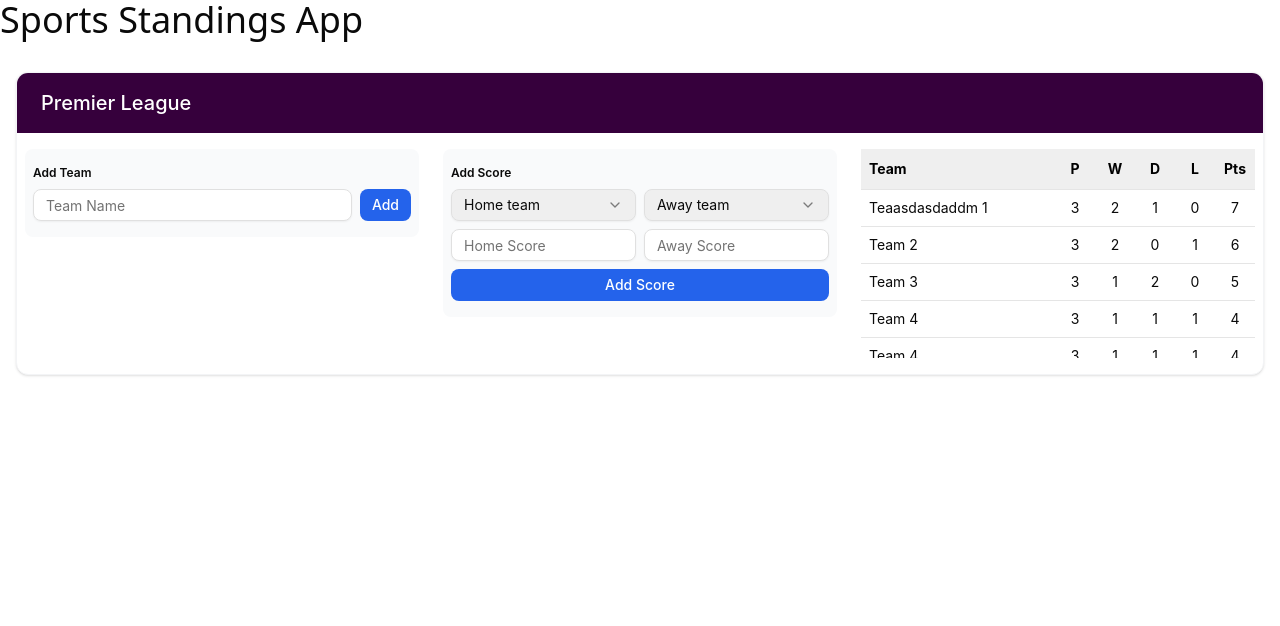
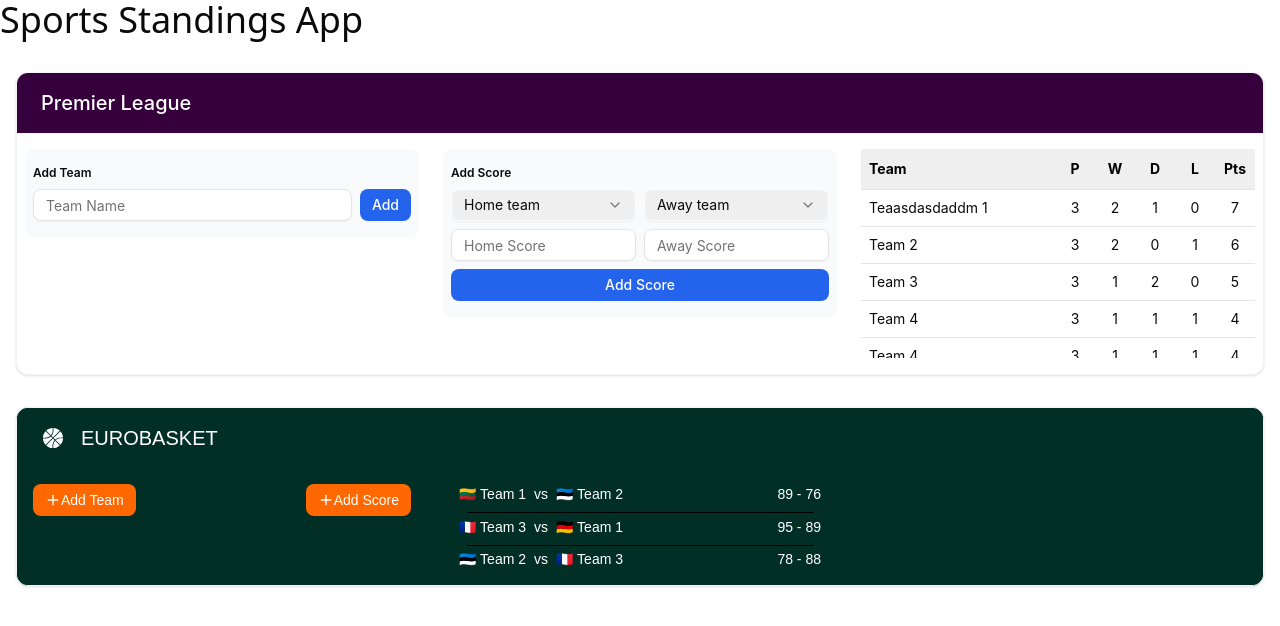
Before and after one commit to ImantasPrecas/sports-standings-app, a React (Vite) app: page / in a window 1280 px wide. Shown: the top 626 px of the page. Built offline with nearby package versions, Linux system fonts and the light colour scheme.

Commit message:
feat: add Eurobasket component with Add buttons, hodden inputs, and played matches list.

```diff
--- a/src/App.tsx
+++ b/src/App.tsx
@@ -1,3 +1,4 @@
+import { EurobasketComponent } from './components/EurobasketComponent'
 import { PremierLeagueComponent } from './components/PremierLeagueComponent'
 
 function App() {
@@ -8,6 +9,7 @@
           <h1 className='text-4xl'>Sports Standings App</h1>
         </header>
         <PremierLeagueComponent />
+        <EurobasketComponent />
       </main>
     </>
   )
--- /dev/null
+++ b/src/components/EurobasketComponent.tsx
@@ -0,0 +1,164 @@
+import { Plus } from 'lucide-react'
+import { Button } from './ui/Button'
+import { Card } from './ui/Card'
+import { CardHeader } from './ui/CardHeader'
+import { CardTitle } from './ui/CardTitle'
+import { SectionWrapper } from './ui/SectionWrapper'
+import { Input } from './ui/Input'
+import { SelectEntity } from './ui/SelectEntity'
+
+const teams = [
+  { name: 'Team 1', value: 'team1' },
+  { name: 'Team 2', value: 'team2' },
+  { name: 'Team 3', value: 'team3' },
+]
+
+const playedMatches = [
+  { homeTeam: '🇱🇹 Team 1', awayTeam: '🇪🇪 Team 2', homeScore: 89, awayScore: 76 },
+  { homeTeam: '🇫🇷 Team 3', awayTeam: '🇩🇪 Team 1', homeScore: 95, awayScore: 89 },
+  { homeTeam: '🇪🇪 Team 2', awayTeam: '🇫🇷 Team 3', homeScore: 78, awayScore: 88 },
+]
+
+// const tableData = {
+//   tableHeader: [
+//     { title: 'Team', key: 'team' },
+//     { title: 'P', key: 'played' },
+//     { title: 'W', key: 'won' },
+//     { title: 'D', key: 'drawn' },
+//     { title: 'L', key: 'lost' },
+//     { title: 'Pts', key: 'points' },
+//   ],
+//   standings: [
+//     { name: 'Teaasdasdaddm 1', played: 3, won: 2, drawn: 1, lost: 0, points: 7 },
+//     { name: 'Team 2', played: 3, won: 2, drawn: 0, lost: 1, points: 6 },
+//     { name: 'Team 3', played: 3, won: 1, drawn: 2, lost: 0, points: 5 },
+//     { name: 'Team 4', played: 3, won: 1, drawn: 1, lost: 1, points: 4 },
+//     { name: 'Team 4', played: 3, won: 1, drawn: 1, lost: 1, points: 4 },
+//     { name: 'Team 4', played: 3, won: 1, drawn: 1, lost: 1, points: 4 },
+//     { name: 'Team 4', played: 3, won: 1, drawn: 1, lost: 1, points: 4 },
+//     { name: 'Team 4', played: 3, won: 1, drawn: 1, lost: 1, points: 4 },
+//     { name: 'Team 4', played: 3, won: 1, drawn: 1, lost: 1, points: 4 },
+//     { name: 'Team 4', played: 3, won: 1, drawn: 1, lost: 1, points: 4 },
+//   ],
+// }
+
+export const EurobasketComponent = () => {
+  return (
+    <SectionWrapper className='theme-design-2'>
+      <Card className='bg-secondary'>
+        {/* Header */}
+        <CardHeader className='bg-secondary h-full'>
+          <CardTitle className='flex align-center text-primary gap-4'>
+            <img
+              src='/src/assets/basketball-ball.svg'
+              alt='Basketball'
+              className='h-6 my-auto inline-block filter brightness-0 invert'
+            />
+            <p>EUROBASKET</p>
+          </CardTitle>
+        </CardHeader>
+        <div className='grid lg:grid-cols-6 gap-2 bg-secondary'>
+          {/* ADD Buttons */}
+          <div className='col-span-2 mx-2'>
+            <div className='w-full rounded-md px-2'>
+              <div className='flex justify-between gap-2'>
+                <Button variant='secondary' size='sm' className='w-auto'>
+                  <Plus size={16} /> Add Team
+                </Button>
+                <Button variant='secondary' size='sm' className='w-auto'>
+                  <Plus size={16} /> Add Score
+                </Button>
+              </div>
+            </div>
+          </div>
+          {/* HIDDEN ADD TEAM INPUTS */}
+
+          <div className='col-span-2 mx-6 hidden'>
+            <div
+              className='w-full rounded-md
+             px-2 py-4'
+            >
+              <div className='flex gap-2'>
+                <Input id='team-name' inputSize='sm' placeholder='Team Name' />
+                <Button variant='secondary' size='sm' className='w-auto'>
+                  Add
+                </Button>
+              </div>
+            </div>
+          </div>
+
+          {/* HIDDEN ADD SCORE INPUTS */}
+          <div className='col-span-2 mx-6 mb-4 hidden'>
+            <div className='flex flex-col w-full gap-2 rounded-md  bg-secondary px-2 py-4'>
+              <div className='flex flex-col gap-2'>
+                {/* SELECT TEAM */}
+                <div className='flex gap-2'>
+                  {/* HOME TEAM */}
+                  <div className='w-full'>
+                    <SelectEntity size='sm' placeholder='Home team' options={teams} />
+                  </div>
+
+                  {/* AWAY TEAM */}
+                  <div className='w-full'>
+                    <SelectEntity size='sm' placeholder='Away team' options={teams} />
+                  </div>
+                </div>
+
+                {/* ENTER SCORE */}
+
+                <div>
+                  {/* HOME TEAM */}
+                  <div className='flex gap-2'>
+                    <div className='w-full'>
+                      <Input
+                        inputSize='sm'
+                        className='placeholder:text-sm'
+                        placeholder='Home Score'
+                      />
+                    </div>
+
+                    {/* AWAY TEAM */}
+                    <div className='w-full'>
+                      <Input
+                        inputSize='sm'
+                        className='placeholder:text-sm'
+                        placeholder='Away Score'
+                      />
+                    </div>
+                  </div>
+                </div>
+              </div>
+              <div className='w-full'>
+                <Button variant='secondary' size='sm'>
+                  Add Score
+                </Button>
+              </div>
+            </div>
+          </div>
+          {/* PLAYED MATCHES */}
+          <div className='col-span-2 mx-6 mb-4 mt-4 lg:mt-0'>
+            <div className='flex flex-col text-primary'>
+              {/* Map through played matches data */}
+                <ul className="flex flex-col">
+                {playedMatches.map((match, index, array) => (
+                  <div key={index} className='space-y-2'>
+                  <li className='flex justify-between bg-secondary rounded-md'>
+                    <p className='flex gap-2 text-sm'>
+                    <span>{match.homeTeam}</span> vs <span>{match.awayTeam}</span>
+                    </p>
+                    <p className='text-sm'>{match.homeScore} - {match.awayScore}</p>
+                  </li>
+                  {index < array.length - 1 && (
+                    <div className="h-[0.5px] bg-primary-foreground dark:bg-gray-700 mb-1 mx-2" />
+                  )}
+                  </div>
+                ))}
+                </ul>
+            </div>
+          </div>
+          {/* SCORE TABLE */}
+        </div>
+      </Card>
+    </SectionWrapper>
+  )
+}
--- a/src/components/PremierLeagueComponent.tsx
+++ b/src/components/PremierLeagueComponent.tsx
@@ -38,10 +38,10 @@
 
 export const PremierLeagueComponent = () => {
   return (
-    <SectionWrapper className='theme-design1'>
+    <SectionWrapper className='theme-design-1'>
       <Card>
-        <CardHeader className='bg-primary h-full'>
-          <CardTitle className='text-background'>Premier League</CardTitle>
+        <CardHeader className='bg-secondary h-full'>
+          <CardTitle className='text-primary'>Premier League</CardTitle>
         </CardHeader>
         <div className='grid lg:grid-cols-6 gap-2 md:flex-row'>
           {/* Add team section */}
--- a/src/components/ui/Button.tsx
+++ b/src/components/ui/Button.tsx
@@ -7,7 +7,7 @@
     variants: {
       variant: {
         default: 'bg-primary text-primary-foreground hover:bg-primary/90',
-        secondary: 'bg-secondary text-background hover:bg-secondary/90',
+        secondary: 'bg-tertiary text-primary hover:bg-secondary/90',
       },
       size: {
         default: 'h-10 px-4',
--- a/src/components/ui/Input.tsx
+++ b/src/components/ui/Input.tsx
@@ -2,7 +2,7 @@
 import { cva, type VariantProps } from 'class-variance-authority'
 
 const inputVariants = cva(
-  'placeholder:text-muted-foreground border-input flex w-full min-w-0 rounded-md border bg-background py-1 text-base shadow-xs outline-none disabled:pointer-events-none disabled:cursor-not-allowed disabled:opacity-50 md:text-sm',
+  'placeholder:text-muted-foreground text-foreground border-border flex w-full min-w-0 rounded-md  border bg-input py-1 text-base shadow-xs outline-none disabled:pointer-events-none disabled:cursor-not-allowed disabled:opacity-50 md:text-sm',
   {
     variants: {
       inputSize: {
--- a/src/style.css
+++ b/src/style.css
@@ -14,8 +14,12 @@
 }
 
 @theme inline {
+  --color-primary: var(--primary);
+  --color-secondary: var(--secondary);
   --color-card-muted: var(--card-muted);
   --font-family: var(--font-family);
+  --color-tertiary: var(--tertiary);
+  --color-quaternary: var(--quaternary);
 
   --radius-sm: calc(var(--radius) - 4px);
   --radius-md: calc(var(--radius) - 2px);
@@ -27,9 +31,7 @@
   --color-card-foreground: var(--card-foreground);
   --color-popover: var(--popover);
   --color-popover-foreground: var(--popover-foreground);
-  --color-primary: var(--primary);
   --color-primary-foreground: var(--primary-foreground);
-  --color-secondary: var(--secondary);
   --color-secondary-foreground: var(--secondary-foreground);
   --color-muted: var(--muted);
   --color-muted-foreground: var(--muted-foreground);
@@ -124,18 +126,46 @@
   --sidebar-ring: oklch(0.556 0 0);
 }
 
-.theme-design1 {
-  --primary: #36003c;
-  --secondary: #2463EB;
-  --background: #fff;
-  --foreground: #000;
-  --input: #e0e0e0;
+.theme-design-1 {
+  --primary: oklch(100% 0.00011 271.152);
+  --primary-foreground: oklch(0% 0 0);
+
+  --secondary: oklch(23.839% 0.11237 323.51);
+  --tertiary: oklch(54.591% 0.21549 262.762);
+
+
+  --background: oklch(100% 0.00011 271.152);
+  --foreground: oklch(0% 0 0);
+  --muted-foreground: oklch(0.556 0 0);
+  --input: oklch(100% 0.00011 271.152);
   --ring: oklch(0.708 0 0);
+
   --font-family: 'Inter', sans-serif;
-  --muted: #EFEFEF;
-  --card-muted: #F9FAFB;
+  --muted: oklab(95.21300000000001% 0 -0.00011);
+  --card-muted: oklab(98.463% -0.00064 -0.00169);
   --border: oklch(0.922 0 0);
 }
+
+.theme-design-2 {
+  --primary: oklch(100% 0.00011 271.152);
+  --primary-foreground: oklch(0% 0 0);
+
+  --secondary: oklab(27.299% -0.05024 0.00379);
+  --tertiary: oklab(69.834% 0.14561 0.14089);
+
+  --background: oklab(27.299% -0.05024 0.00379);
+  --foreground: oklab(89.3% 0.00209 0.00054);
+  --muted-foreground: oklab(95.21300000000001% 0 -0.00011);
+  --input: oklab(35.256% -0.0649 0.00594);
+  --ring: oklch(0.708 0 0);
+
+  --font-family: 'Inter', sans-serif;
+  --muted: oklab(95.21300000000001% 0 -0.00011);
+  --card-muted: oklab(98.463% -0.00064 -0.00169);
+  --border: oklab(45.849000000000004% -0.08645 0.01041);
+  --font-family: 'Montserrat, Bebas Neue', sans-serif;
+}
+
 
 p,
 li,
```
Also changed, not shown: src/assets/basketball-ball.svg (added).
